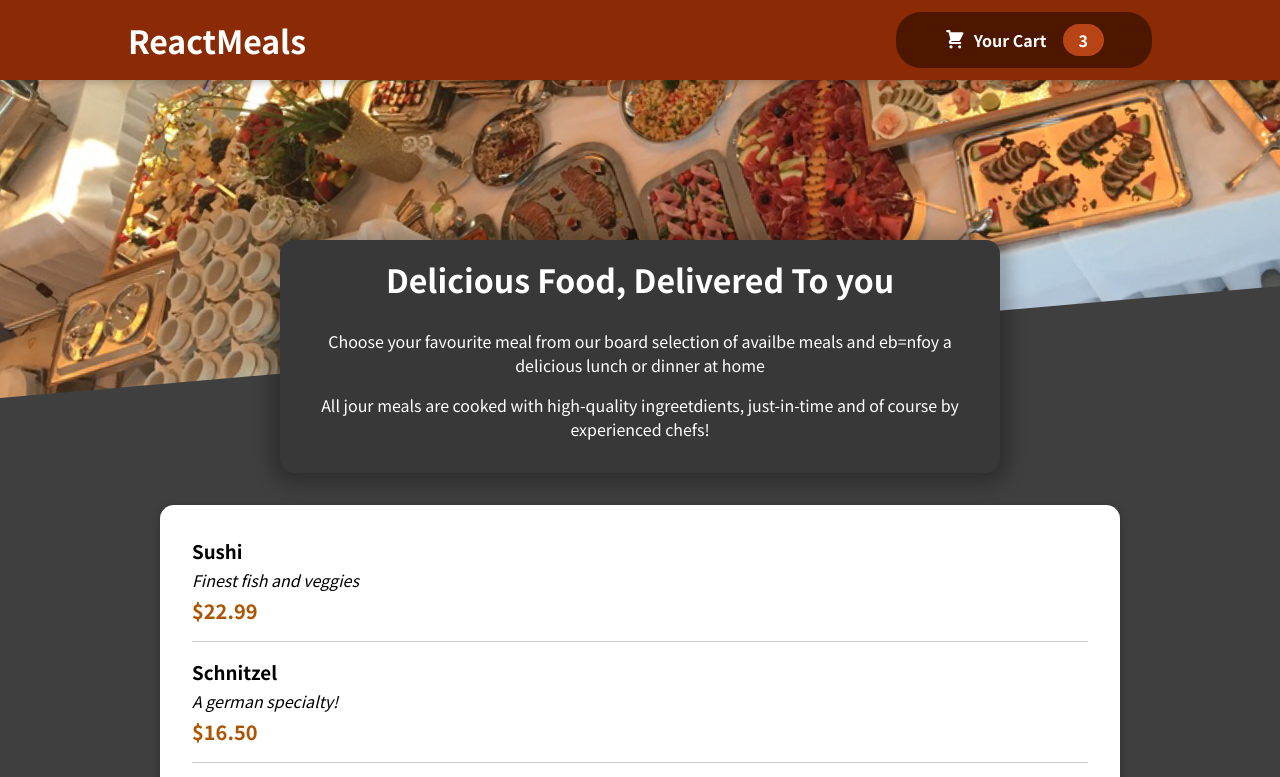
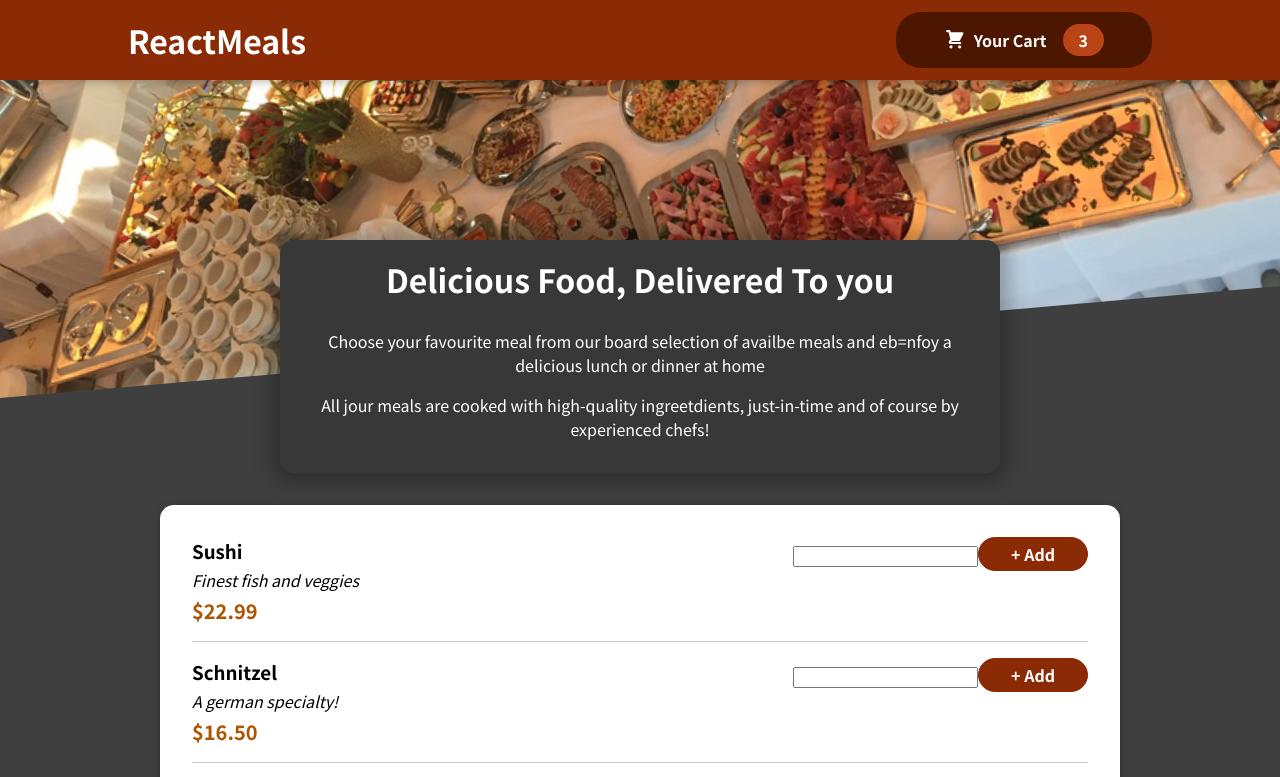
Before and after one commit to Alexander-OE/cart, a JavaScript app: page / in a window 1280 px wide. Shown: the top 777 px of the page. Built offline with nearby package versions, Linux system fonts and the light colour scheme.

Commit message:
work on MealItemForm

```diff
--- a/src/components/Meals/MealItem/MealItem.js
+++ b/src/components/Meals/MealItem/MealItem.js
@@ -1,3 +1,5 @@
+import MealItemForm from "./MealItemForm";
+
 import classes from "./MealItem.module.css";
 
 const MealItem = (props) => {
@@ -10,7 +12,9 @@
         <div className={classes.description}>{props.description}</div>
         <div className={classes.price}>{price}</div>
       </div>
-      <div></div>
+      <div>
+        <MealItemForm />
+      </div>
     </li>
   );
 };
--- a/src/components/Meals/MealItem/MealItemForm.js
+++ b/src/components/Meals/MealItem/MealItemForm.js
@@ -0,0 +1,12 @@
+import classes from "./MealItemForm.module.css"
+
+const MealItemForm = (props) => {
+    return (
+        <form className={classes.form}>
+            <input type="text" />
+            <button>+ Add</button>
+        </form>
+     );
+}
+
+export default MealItemForm;
--- /dev/null
+++ b/src/components/Meals/MealItem/MealItemForm.module.css
@@ -0,0 +1,20 @@
+.form {
+    text-align: right;
+  }
+
+  .form button {
+    font: inherit;
+    cursor: pointer;
+    background-color: #8a2b06;
+    border: 1px solid #8a2b06;
+    color: white;
+    padding: 0.25rem 2rem;
+    border-radius: 20px;
+    font-weight: bold;
+  }
+
+  .form button:hover,
+  .form button:active {
+    background-color: #641e03;
+    border-color: #641e03;
+  }
```
